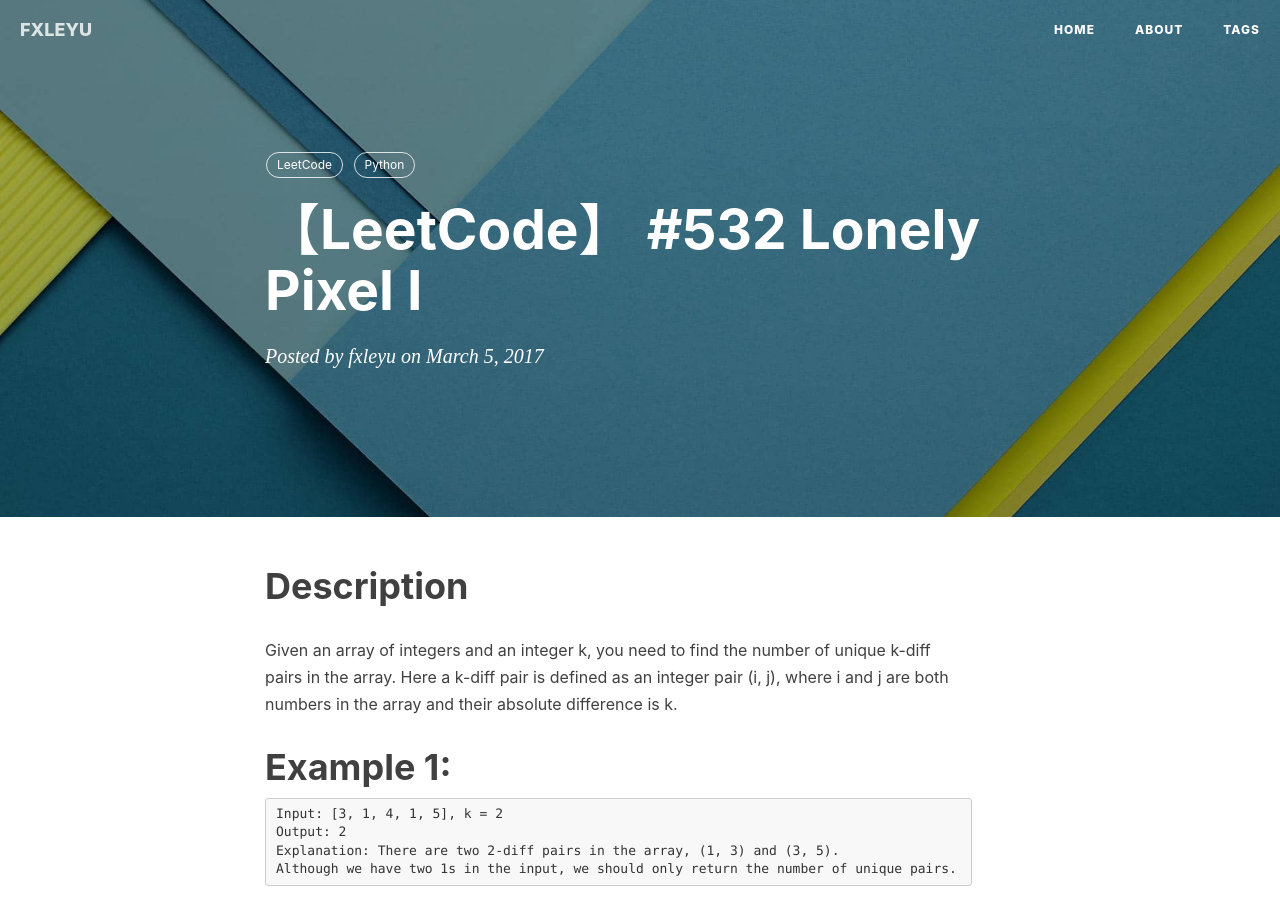
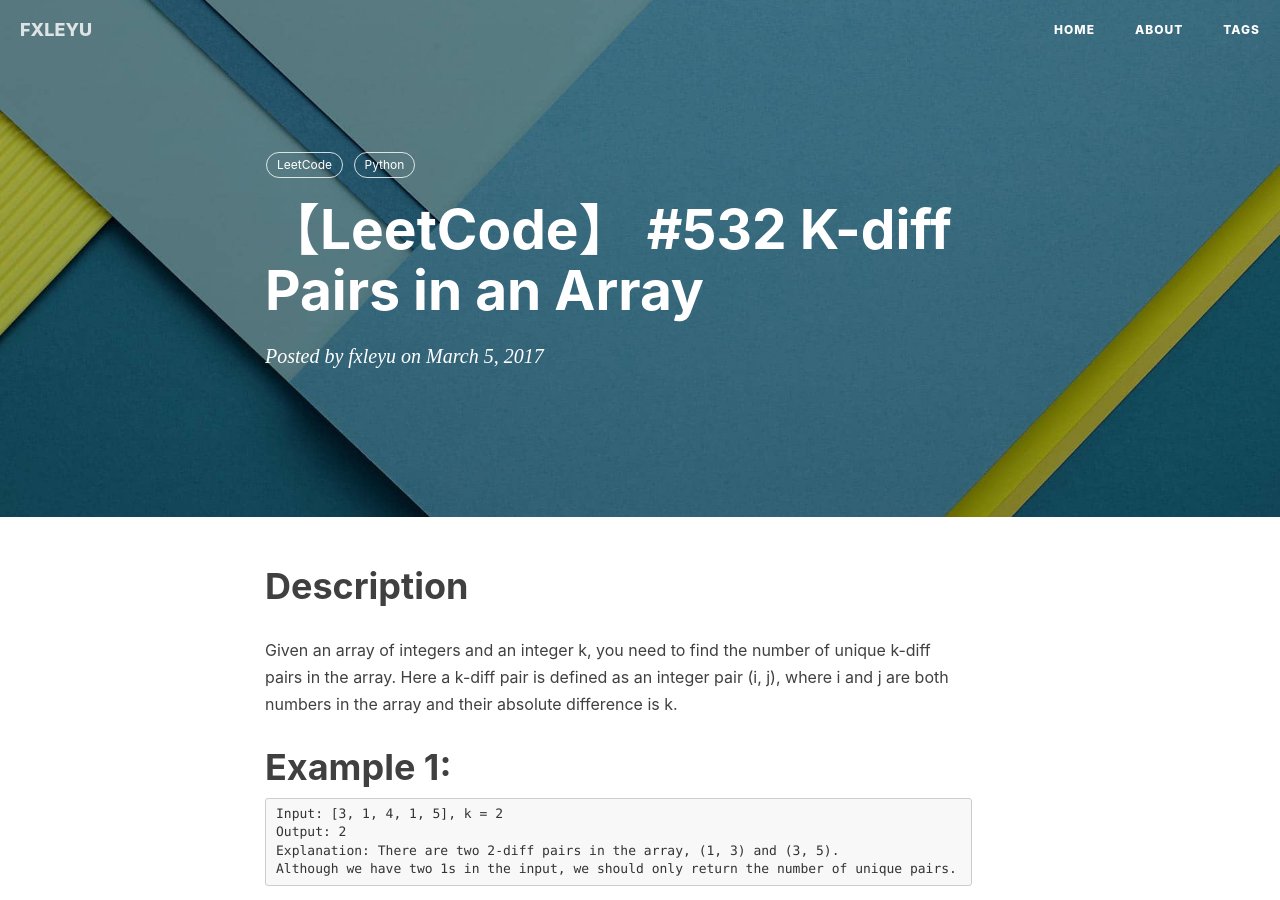
Before and after one commit to fxleyu/fxleyu.github.io, a Jekyll site: the page built from _posts/2017-03-05-Leetcode-Num-532-k-diff-pairs-in-an-array.md, in a window 1280 px wide and 900 px high. Built offline with Jekyll 4.4.1, drawn with Linux system fonts in a browser that asks for light colours; nearby versions of some CDN libraries; comment, search, counter and statistics services are not loaded.

Commit message:
UPDATE the leetcode's title of 532

```diff
--- a/_posts/2017-03-05-Leetcode-Num-532-k-diff-pairs-in-an-array.md
+++ b/_posts/2017-03-05-Leetcode-Num-532-k-diff-pairs-in-an-array.md
@@ -1,6 +1,6 @@
 ---
 layout   : post
-title    : "【LeetCode】 #532 Lonely Pixel I"
+title    : "【LeetCode】 #532 K-diff Pairs in an Array"
 date     : 2017-03-05 22:29:00
 author   : fxleyu
 tags:
```
